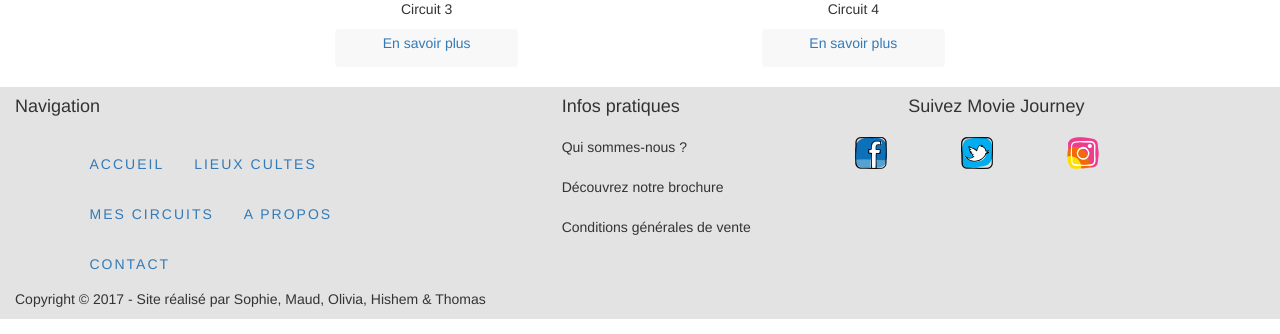
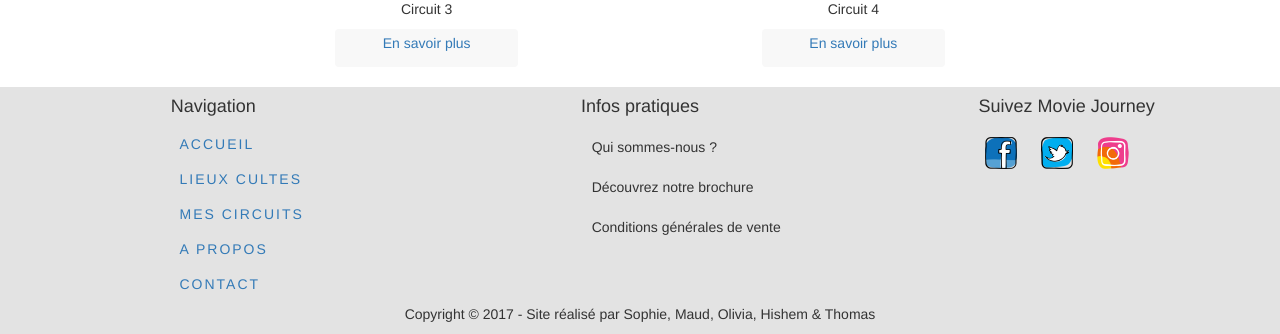
Before and after one commit to OliviaB14/moviejourney, a PHP site: page / in a window 1280 px wide. Shown: the part 1702-2036 px from the top of the page. Run offline with PHP 8.4, Linux system fonts and the light colour scheme; data comes from the database, SQL or seed files in the repository.

Commit message:
Footer "officiel"

```diff
--- a/css/style.css
+++ b/css/style.css
@@ -250,23 +250,35 @@ p.nom-lieu-lieux {
 #infos li{
     list-style: none;
     margin-top: 20px;
-    margin-left: 120px
+    margin-left: 150px;
 }
 
 #infos h4{
-    margin-left: 120px;
+    text-align: center;
 
 }
 
 #social li {
     text-decoration: none;
-    margin-left: 50px;
+    margin: auto;
 }
 
 #social h4{
-    margin-left: 40px;
+    text-align: center;
 }
 
 #img_social{
-    margin-left: -270px;
+    margin-left: -60px;
 }
+#naviguation h4 {
+    text-align: center;
+    margin-bottom: -10px;
+}
+#naviguation li{
+    margin-left: 90px;
+    margin-bottom: -15px;
+}
+#copyright{
+    margin-top: 10px;
+    text-align: center;
+}
--- a/footer.php
+++ b/footer.php
@@ -2,7 +2,7 @@
 <link rel="stylesheet" href="css/style.css" type="text/css" />
 	<footer>
 		<div class="row">
-			<div class="col-lg-4 col-md-6">
+			<div class="col-lg-4 col-md-6"; id="naviguation">
 				<h4>Navigation</h4>
 				<ul class="nav navbar-nav">
 					<li><a href="index.php">Accueil</a></li>
@@ -29,7 +29,7 @@
 		</div>
 			<!-- copyright info -->
 		<div class="row">
-			<div class="copyright col-lg-12"; id="">
+			<div class="copyright col-lg-12"; id="copyright">
 				<p>Copyright © 2017 - Site réalisé par Sophie, Maud, Olivia, Hishem & Thomas</p>
 			</div>
 		</div>
```
